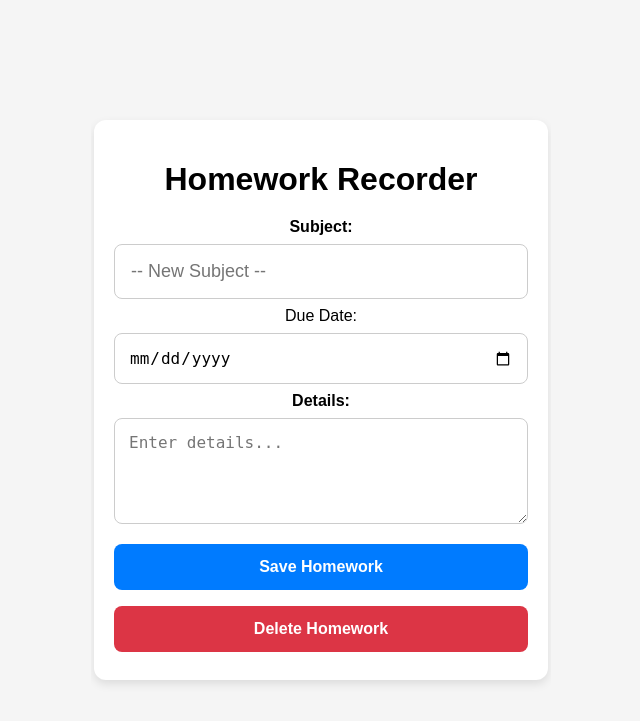
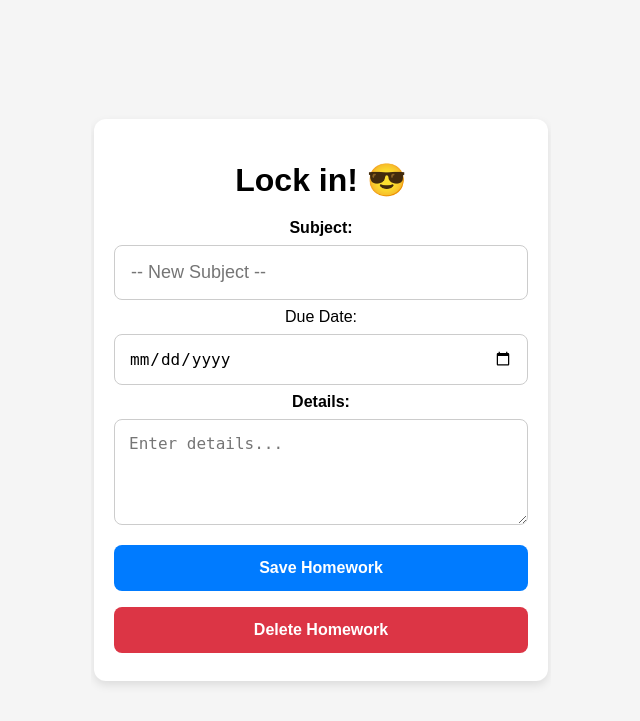
Before and after one commit to Kingboby/Homework, a Flask app: page / in a window 1280 px wide. Shown: the top 721 px of the page, without its empty margins (319-959 px from the left). Run offline with Flask 3, Linux system fonts and the light colour scheme.

Commit message:
index.html

```diff
--- a/templates/index.html
+++ b/templates/index.html
@@ -82,7 +82,7 @@
 </head>
 <body>
 <div class="container">
-    <h1>Homework Recorder</h1>
+    <h1>Lock in! 😎</h1>
 
     <form method="POST">
         <!-- Subject dropdown -->
```
